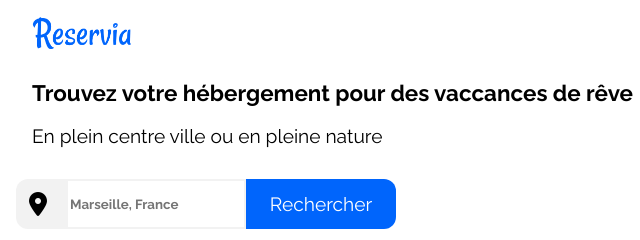
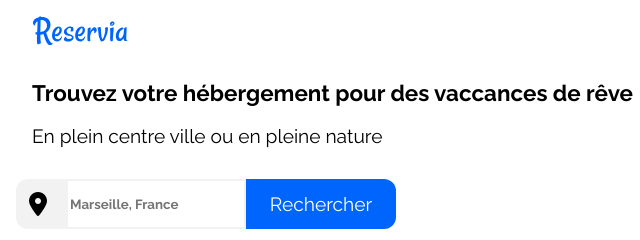
Before and after one commit to bea14/BeatriceMoulinBeltrame_2_25052021, a plain HTML site: page index.html in a window 1280 px wide. Shown: the top 240 px of the page, 0-640 px from the left. Drawn offline with Linux system fonts and the light colour scheme.

Commit message:
Modification logo

```diff
--- a/index.html
+++ b/index.html
@@ -3,7 +3,7 @@
 <head>
 	<meta charset="utf-8" />
 	<meta name="viewport" content="width=device-width, initial-scale=1" />
-    <meta name=description content="site de reservation de logementsen ligne, Auteur : Béatrice Moulin Beltrame">
+    <meta name=description content="site de reservation de logements en ligne, Auteur : Béatrice Moulin Beltrame">
 	<link rel="stylesheet" href="style.css" type="text/css" />
     <title>Reservia</title>
     <link rel="shortcut icon" type="image/x-icon" href="images/logo/FaviconReservia.ico">
@@ -14,7 +14,7 @@
     <header>
         <!-- Logo Reservia -->
         <div class="logo">
-            <a href="#"><img src="images/logo/Reservia.png" alt="le logo de Reservia"></a>
+            <a href="#"><img src="images/logo/Reservia.svg" alt="le logo de Reservia"></a>
         </div>
         <!-- Inscription -->
         <div id="signin">
--- a/style.css
+++ b/style.css
@@ -93,8 +93,6 @@ header {
 }
 
 .logo img {
-    width: 100px;
-    height: 50px;
     position: absolute;
     left: 2em;
     top: 0.5em;
```
